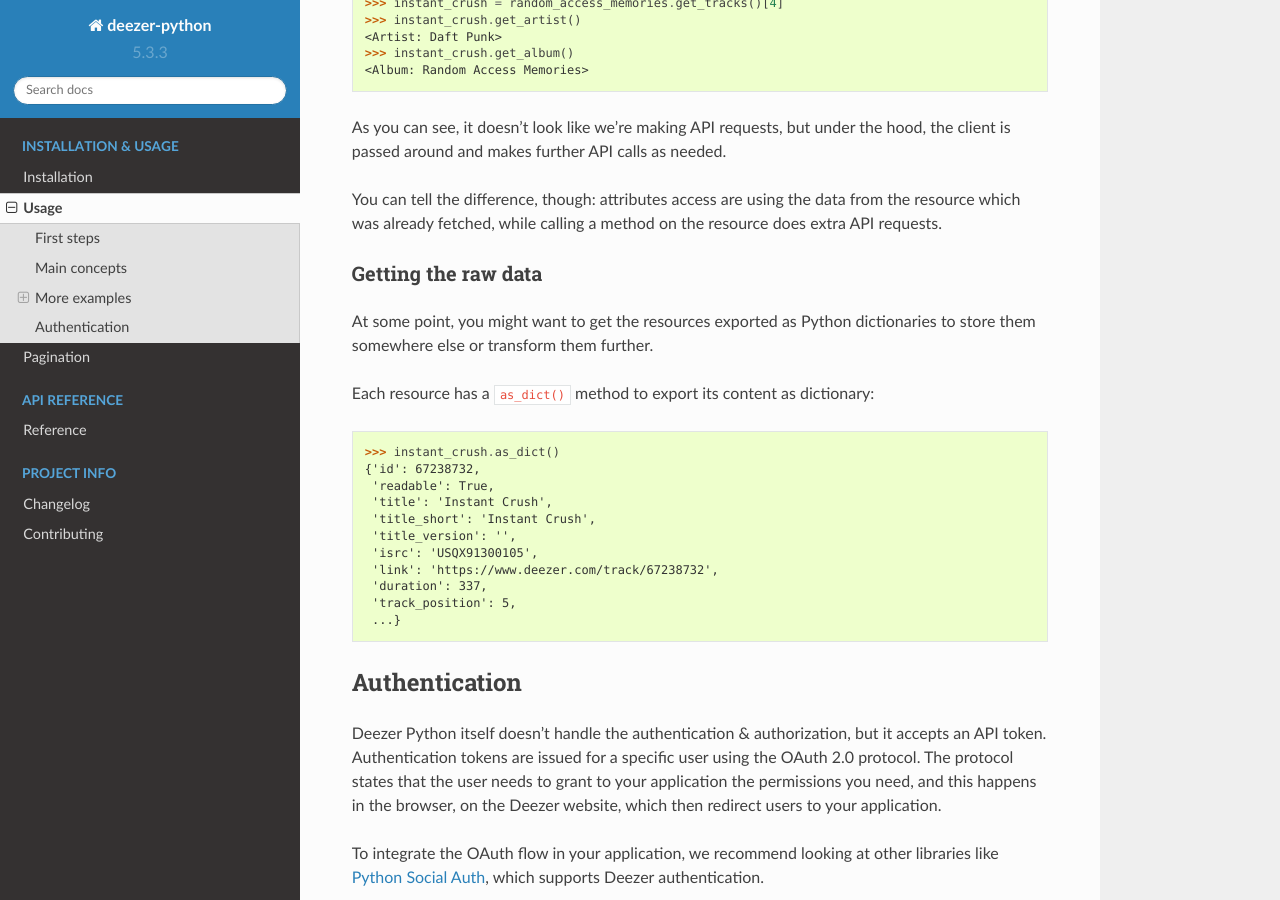
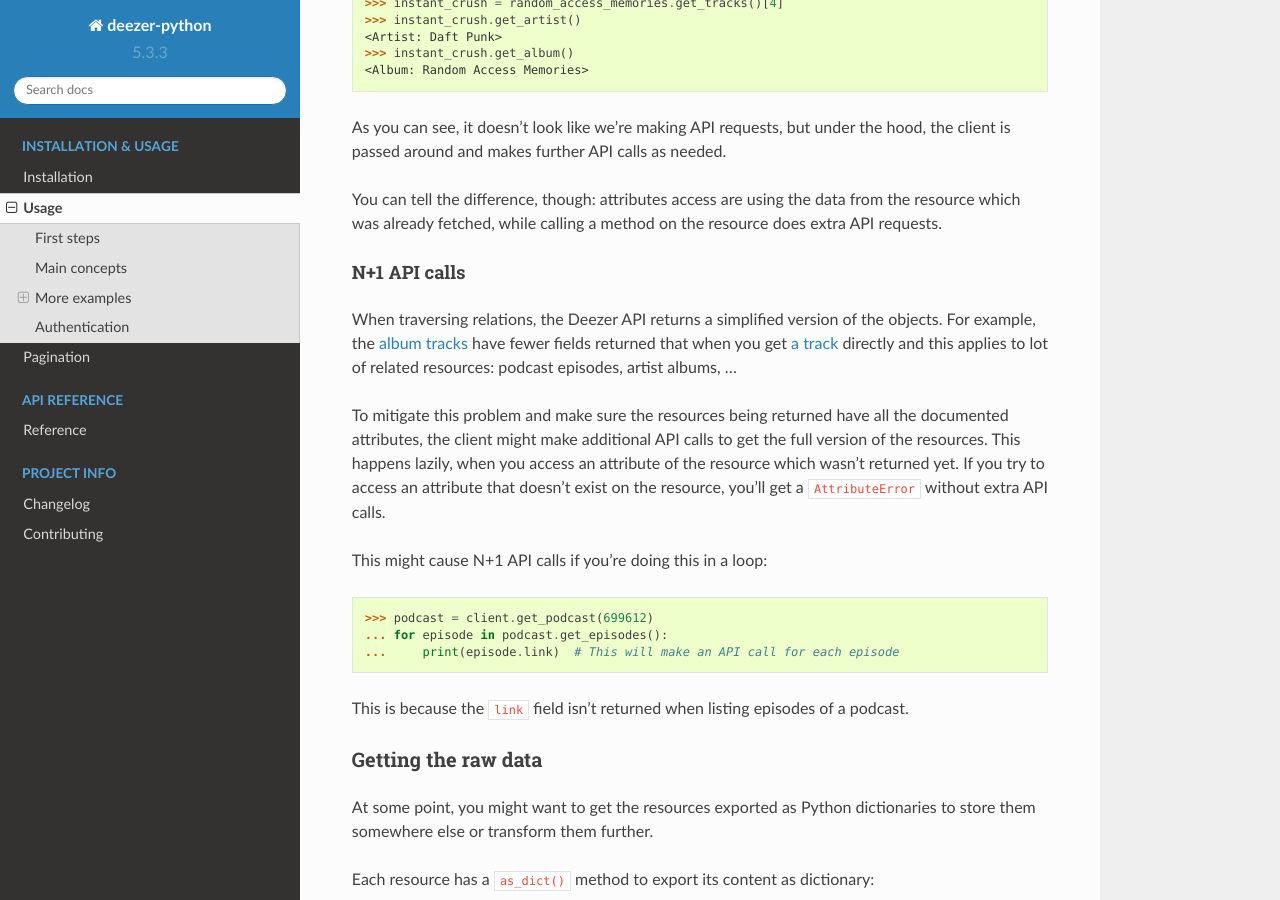
Before and after one commit to browniebroke/deezer-python, a Sphinx documentation site: the page built from docs/source/usage.md, in a window 1280 px wide and 900 px high, scrolled down 2432 px. Built offline with Sphinx 7.4.7 and the Read the Docs theme 2.0.0, drawn with Linux system fonts in a browser that asks for light colours.

Commit message:
docs: add a paragraph about the n+1 API calls

````diff
--- a/docs/source/usage.md
+++ b/docs/source/usage.md
@@ -117,6 +117,22 @@ As you can see, it doesn't look like we're making API requests, but under the ho
 
 You can tell the difference, though: attributes access are using the data from the resource which was already fetched, while calling a method on the resource does extra API requests.
 
+#### N+1 API calls
+
+When traversing relations, the Deezer API returns a simplified version of the objects. For example, the [album tracks](https://developers.deezer.com/api/album/tracks) have fewer fields returned that when you get [a track](https://developers.deezer.com/api/track) directly and this applies to lot of related resources: podcast episodes, artist albums, ...
+
+To mitigate this problem and make sure the resources being returned have all the documented attributes, the client might make additional API calls to get the full version of the resources. This happens lazily, when you access an attribute of the resource which wasn't returned yet. If you try to access an attribute that doesn't exist on the resource, you'll get a `AttributeError` without extra API calls.
+
+This might cause N+1 API calls if you're doing this in a loop:
+
+```python
+>>> podcast = client.get_podcast(699612)
+... for episode in podcast.get_episodes():
+...     print(episode.link)  # This will make an API call for each episode
+```
+
+This is because the `link` field isn't returned when listing episodes of a podcast.
+
 ### Getting the raw data
 
 At some point, you might want to get the resources exported as Python dictionaries to store them somewhere else or transform them further.
````
